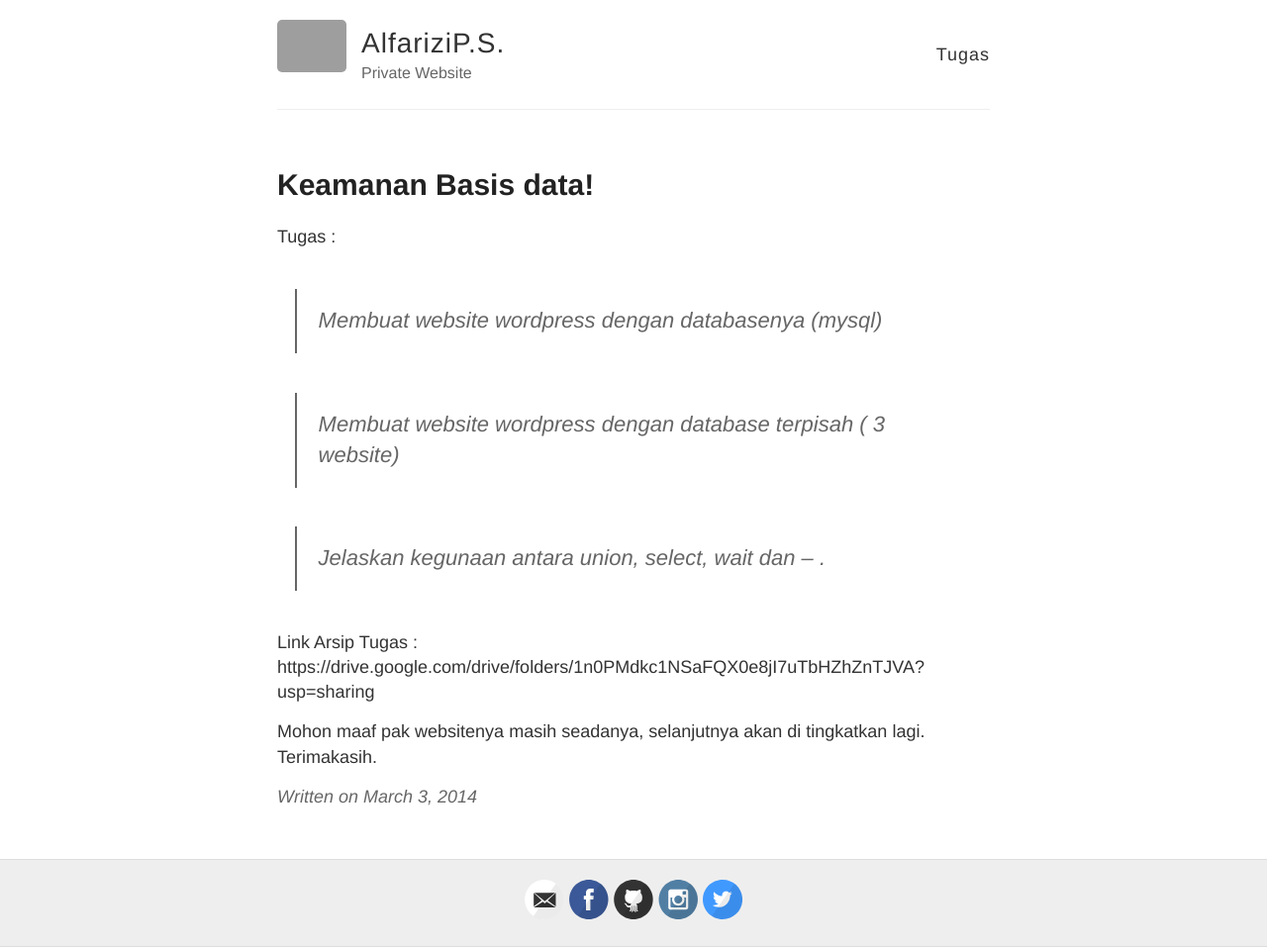
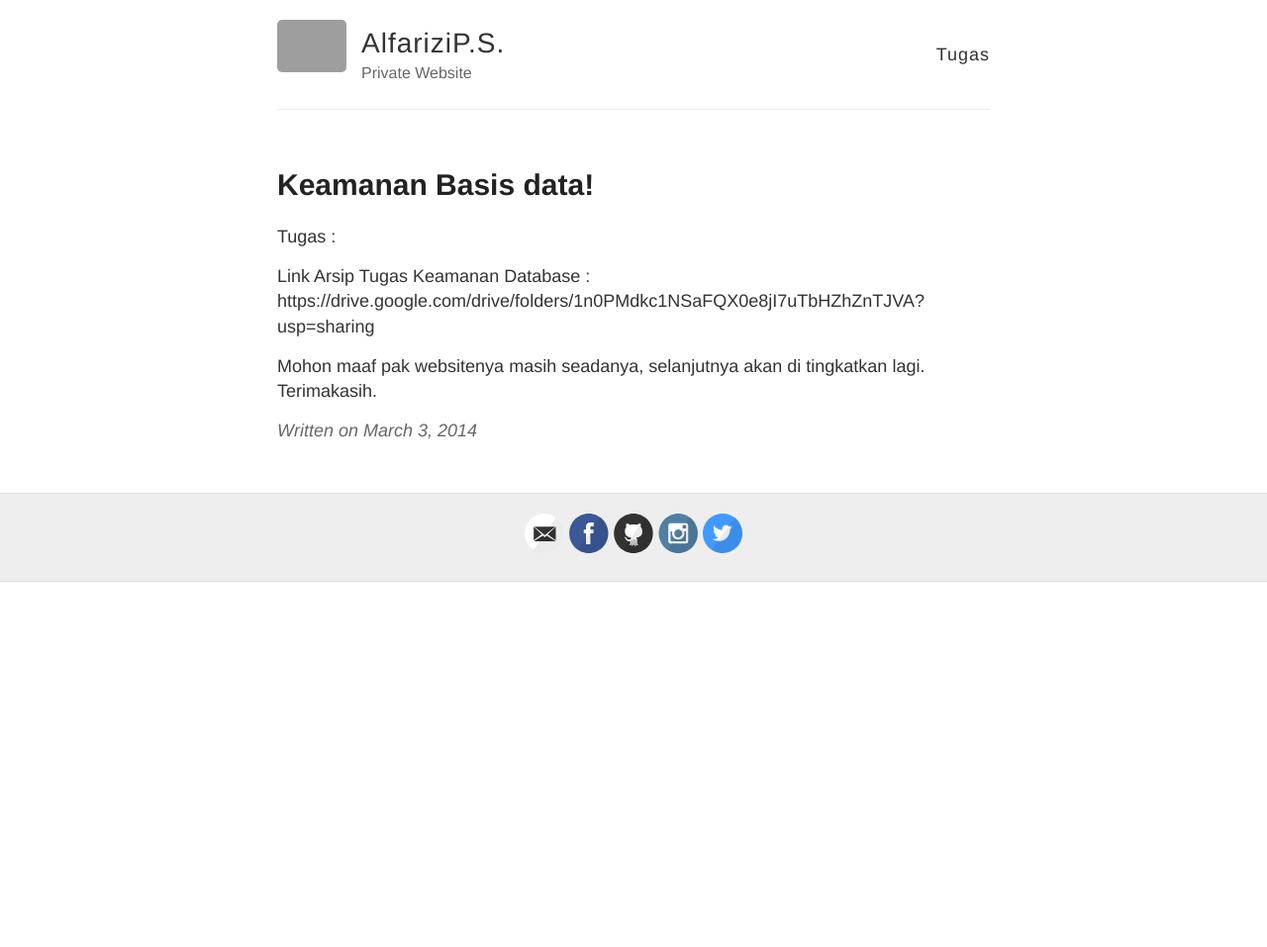
Before and after one commit to Rizie30/Rizie30.github.io, a Jekyll site: the page built from _posts/2014-3-3-Hello-World.md, in a window 1280 px wide. Shown: the whole page at 99% size. Built offline with Jekyll 4.4.1, drawn with Linux system fonts in a browser that asks for light colours; after the commit the page ends 900 px from its top, so only the background shows below that; grey boxes are pictures that could not be loaded.

Commit message:
Update 2014-3-3-Hello-World.md

```diff
--- a/_posts/2014-3-3-Hello-World.md
+++ b/_posts/2014-3-3-Hello-World.md
@@ -5,14 +5,7 @@ title: Keamanan Basis data!
 
 Tugas :
 
-> Membuat website wordpress dengan databasenya (mysql)
-
-> Membuat website wordpress dengan database terpisah ( 3 website)
-
-> Jelaskan kegunaan antara union, select, wait dan -- .
-
-
-Link Arsip Tugas :
+Link Arsip Tugas Keamanan Database :
 https://drive.google.com/drive/folders/1n0PMdkc1NSaFQX0e8jI7uTbHZhZnTJVA?usp=sharing
 
 
```
